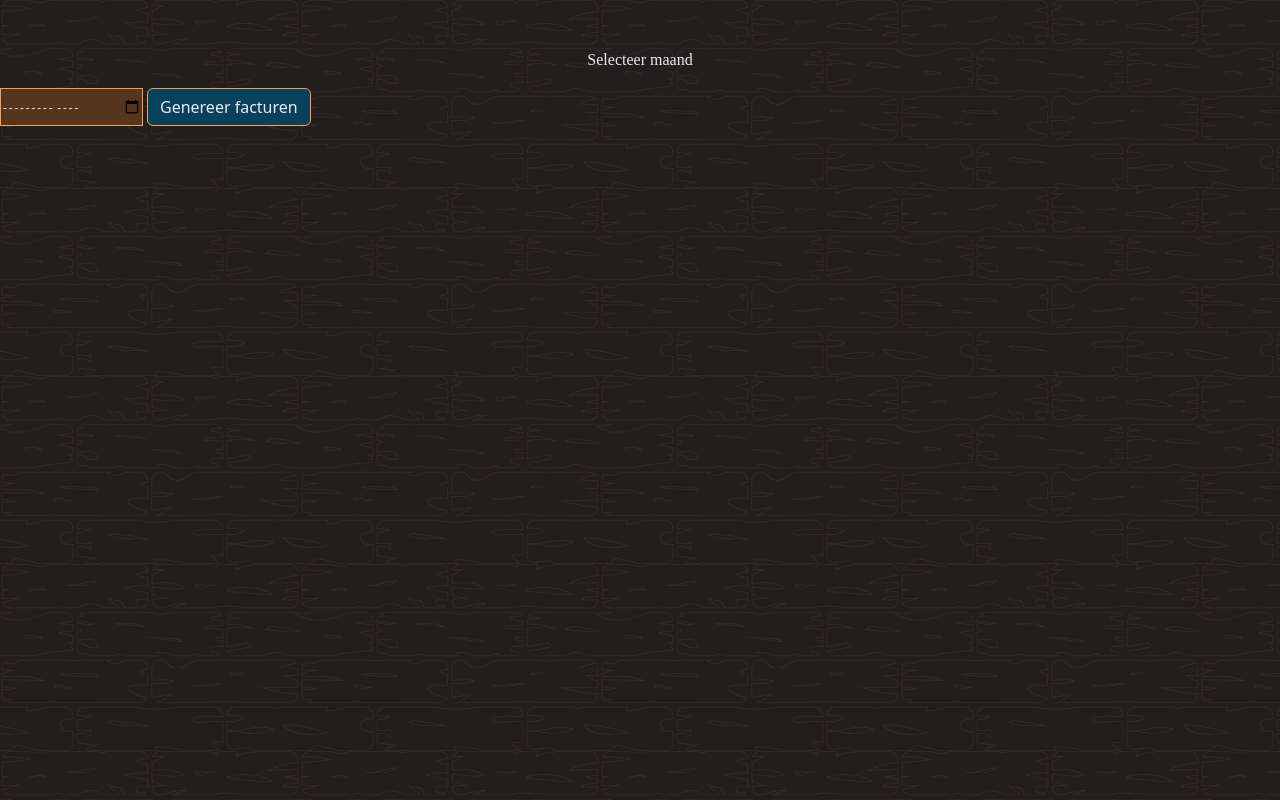
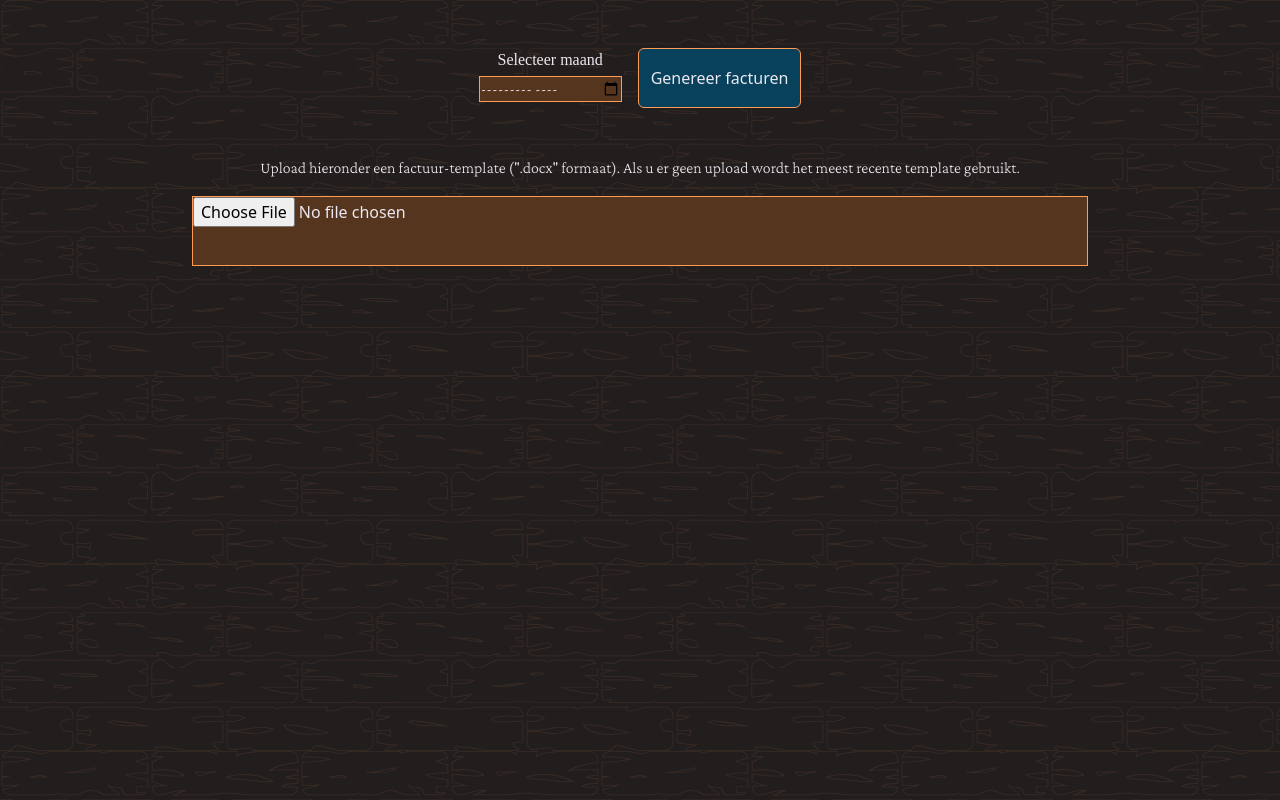
Before and after one commit to syabbes/deturfschuur, a Flask app: page /factuur in a window 1280 px wide. Shown: the part 56-856 px from the top of the page. Run offline with Flask 3, Linux system fonts and the light colour scheme; the visitor is signed in with stand-in values (Sample User, id 1); some libraries are stand-ins or nearby versions; some web fonts are replaced.

Commit message:
added generating invoices

```diff
--- a/app.py
+++ b/app.py
@@ -1,11 +1,16 @@
 from cs50 import SQL
-from flask import Flask, redirect, render_template, request, session, jsonify
+from flask import Flask, redirect, render_template, request, session, jsonify, send_file
 from flask_session import Session
 from werkzeug.security import check_password_hash, generate_password_hash
-from datetime import timedelta, datetime
+from datetime import timedelta, datetime, date
 from helpers import login_required, add_app
 from email_validator import validate_email, EmailNotValidError
 import re
+from werkzeug.utils import secure_filename
+from docx import Document
+from collections import defaultdict
+import os
+from zipfile import ZipFile
 
 # Configure application
 app = Flask(__name__)
@@ -129,6 +134,11 @@
             extra = request.form.get("app-extra")
             extra_omschrijving = request.form.get("app-omschrijving_extra")
             info = request.form.get("app-info")
+            # Check if omschrijving_prijs en extra are empty
+            if prijs_omschrijving == "":
+                prijs_omschrijving = None
+            if extra_omschrijving == "":
+                extra_omschrijving = None
             if not titel or not begin or not eind:
                 return render_template("apology.html", apology="Afspraak moet minstens een titel, begin- en eindtijd bevatten")
             if eind <= begin:
@@ -188,9 +198,11 @@
                                )""",
                                id)
                     if n <= 0:
-                        db.execute("""DELETE FROM afspraken
-                               WHERE afspraak_id = ?""",
-                               id)
+                        n = db.execute("""DELETE FROM afspraken
+                                    WHERE afspraak_id = ?""",
+                                    id)
+                    if n <= 0:
+                        return render_template("apology.html", apology="Gelieve niet aan de code lopen prutsen")
                 case 3:
                     # Delete single
                     db.execute("""DELETE FROM afspraken
@@ -209,7 +221,7 @@
         begintijd = datetime.strptime(request.form.get("begin"), "%Y-%m-%dT%H:%M")
         eindtijd = datetime.strptime(request.form.get("einde"), "%Y-%m-%dT%H:%M")
         if eindtijd <= begintijd:
-            return render_template("apology.html", apology="Eindtijd moet later dan begintijd zijn")
+            return render_template("apology.html", apology="Eindtijd moet later dan begintijd zijn"), 400
         if ((eindtijd - begintijd) >= timedelta(days=1)):
             return render_template("apology.html", apology="Afspraak duurt te lang")
 
@@ -297,6 +309,107 @@
 def factuur():
     if request.method == "GET":
         return render_template("factuur.html")
+    else:
+        month_string = request.form.get("month")
+        if not month_string:
+            return render_template("apology.html", apology="Geen maand ingevuld"), 400
+        month = month_string.split('-')
+        file = request.files['template']
+        if file.filename != '':
+            # Check if the file is allowed
+            x = file.filename.rsplit('.', 1)
+            if file and x[1].lower() == "docx":
+                # Save file on system
+                filename = secure_filename("template.docx")
+                file.save('facturen/' + filename)
+            else:
+                return render_template("apology.html", apology="Gelieve enkel .docx bestanden up te loaden"), 400
+
+        # Get all appointments in the specified month
+        appointments = db.execute("""SELECT afspraken.*, adressenbestand.*
+                                  FROM afspraken
+                                  LEFT JOIN adressenbestand ON afspraken.adres_id = adressenbestand.adres_id
+                                  WHERE strftime('%m', eind) = ? AND strftime('%Y', eind) = ? AND afspraken.adres_id IS NOT NULL
+                                  ORDER BY adres_id""",
+                                  month[1], month[0])
+
+        if len(appointments) <= 0:
+            return "Geen afspraken op naam in deze maand"
+        # Make a list of dicts with the keywords to be replaced
+        customers = defaultdict(list)
+        for app in appointments:
+            customers[app['adres_id']].append(app)
+        print(dict(customers))
+        # For each customer, open the doc and replace all keywords
+        for adres_id, appt_list in customers.items():
+            doc = Document("facturen/template.docx")
+            # Replace all keywords for address in the paragraphs
+            postcode = appt_list[0]["postcode"]
+            pc = re.sub("[A-Za-z]+", lambda ele: " " + ele[0] + " ", postcode).upper()
+            total = 0
+            for app in appt_list:
+                total += float(app["prijs"])
+                if app["extra"] is not None:
+                    total += float(app["extra"])
+            today = date.today()
+            adres = {
+                "{{Voorletters}}": appt_list[0]["voorletter"],
+                "{{Achternaam}}": appt_list[0]["achternaam"],
+                "{{Straat}}": appt_list[0]["straat"],
+                "{{Huisnummer}}": appt_list[0]["huisnummer"],
+                "{{Postcode}}": pc,
+                "{{Woonplaats}}": appt_list[0]["woonplaats"],
+                "{{Totaal}}": str(total),
+                "{{Factuurdatum}}": today.strftime("%d-%m-%Y"),
+                "{{Factuurnummer}}": str(adres_id) + today.strftime("%d%m%Y"),
+                }
+
+            for paragraph in list(doc.paragraphs):
+                for old, new in adres.items():
+                    if old in paragraph.text:
+                        paragraph.text = paragraph.text.replace(old, new)
+
+            # put costs in table
+            # Search for the correct table
+            table = None
+            for t in list(doc.tables):
+                if len(t.columns) == 3:
+                    table = t
+            if table is None:
+                return render_template("apology.html", apology="geen tabel gevonden"), 400
+
+            print(len(doc.tables))
+            print(table)
+            print(len(table.rows))
+            print(len(table.columns))
+            for app in appt_list:
+                row = table.add_row().cells
+                omsch_pr = app["omschrijving_prijs"]
+                if omsch_pr is None:
+                    omsch_pr = ""
+                row[0].text = omsch_pr
+                pr = "{:.2f}".format(float(app["prijs"]))
+                row[1].text = str("€" + pr)
+                row[2].text = "0,00%"
+                if app["omschrijving_extra"] is not None and app["extra"] is not None:
+                    row2 = table.add_row().cells
+                    row2[0].text = app["omschrijving_extra"]
+                    row2[1].text = "€" + str(app["extra"])
+                    row2[2].text = "0,00%"
+
+            savefilename = "facturen/generated/" + appt_list[0]["achternaam"] + str(adres_id) + "_" + today.strftime("%d%m%Y") + ".docx"
+            doc.save(savefilename)
+        # Zip all the generated invoices and send it back to the user
+        with ZipFile("./facturen/facturen.zip", "w") as zip:
+            for root, dir, files in os.walk("./facturen/generated"):
+                for file in files:
+                    print(os.path.join(root, file))
+                    zip.write(os.path.join(root, file), arcname=file)
+
+        return send_file("facturen/facturen.zip")
+
+
+
 
 
 # Route for ajax calendar request
--- a/static/styles.css
+++ b/static/styles.css
@@ -408,3 +408,19 @@
     from {opacity: 0;}
     to {opacity: 1;}
 }
+
+/* gen invoice */
+.invoice-label
+{
+    margin-bottom: 0.26rem;
+}
+.input-label
+{
+    padding-bottom: 5.5px;
+}
+.fileinput
+{
+    height: 70px;
+    width: 70%;
+    max-width: 70%;
+}
--- a/templates/factuur.html
+++ b/templates/factuur.html
@@ -6,12 +6,16 @@
 
 {% block main %}
 <div class="gen-invoice pt-5 pb-5">
-    <form class="form">
-        <p class="rem-title light">Selecteer maand</p>
-        <div class="d-flex flex-row mx-auto">
-            <input type="month" class="crimson-pro-regular" name="month">
-            <button class="btn button mx-1">Genereer facturen</button>
+    <form class="form" method="post" enctype="multipart/form-data">
+        <div class="d-flex flex-row justify-content-center mx-auto">
+            <div class="d-flex flex-column mx-2 input-label">
+                <p class="rem-title light invoice-label">Selecteer maand</p>
+                <input type="month" class="crimson-pro-regular" name="month">
+            </div>
+            <button class="btn button mx-2" type="submit">Genereer facturen</button>
         </div>
+        <p class="crimson-pro-regular light mt-5">Upload hieronder een factuur-template (".docx" formaat). Als u er geen upload wordt het meest recente template gebruikt.</p>
+        <input type="file" accept=".doc, .docx" name="template" class="fileinput">
     </form>
 </div>
 {% endblock %}
```
Also changed, not shown: 1 other file.
